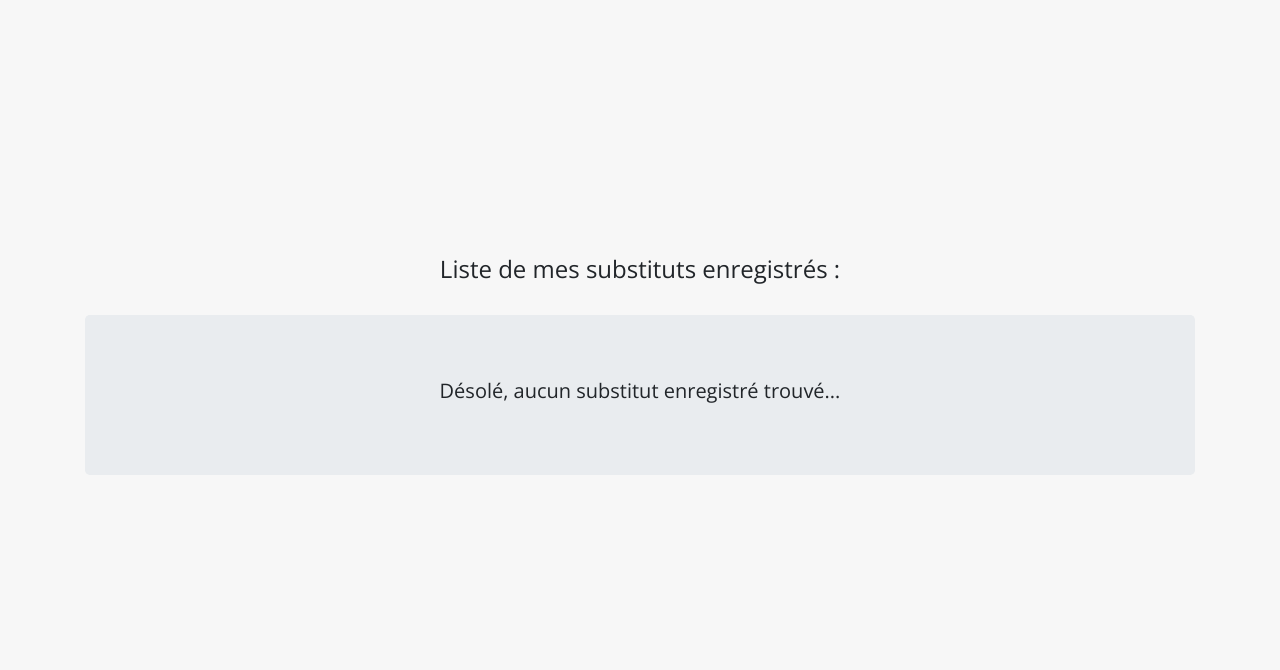
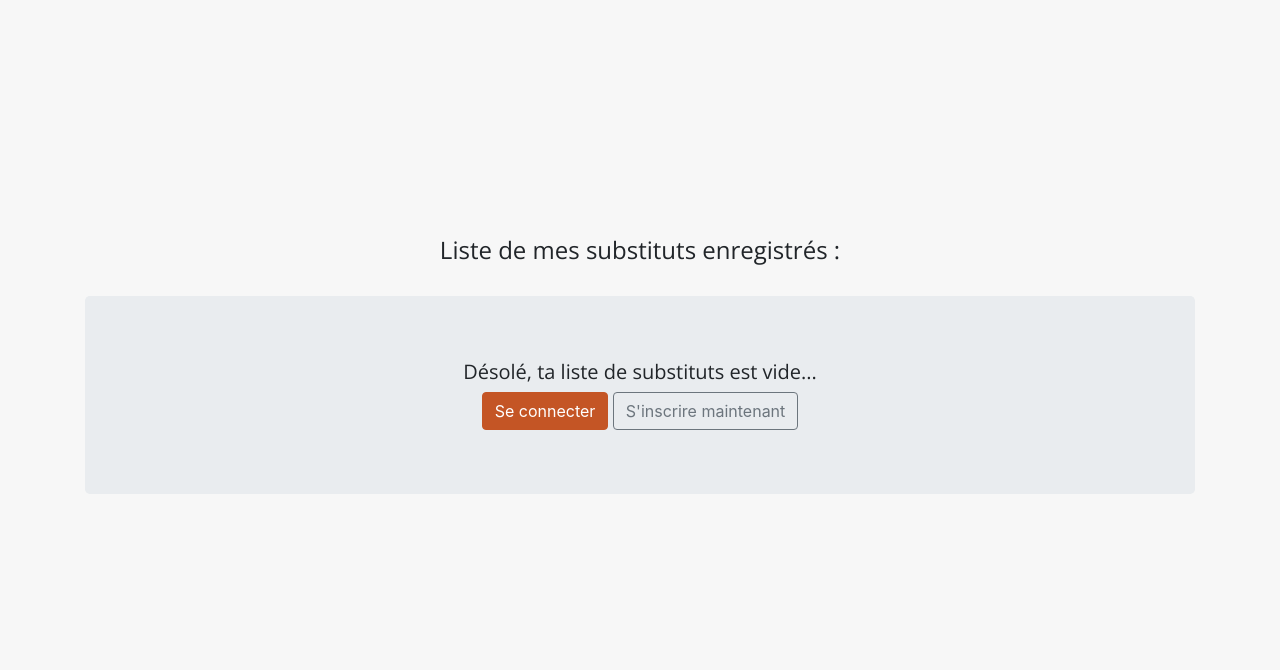
Before and after one commit to etiennody/purbeurre-v2, a Django app: page /favorites/ in a window 1280 px wide. Shown: the part 299-969 px from the top of the page. Run offline with Django 3.2, Linux system fonts and the light colour scheme; data that the repository does not hold is empty; style sheets or scripts are compiled from the project's sources; some libraries are stand-ins or nearby versions; some web fonts are replaced.

Commit message:
add users options if empty substitutes list

```diff
--- a/purbeurre_project/product/templates/product/favorites.html
+++ b/purbeurre_project/product/templates/product/favorites.html
@@ -55,7 +55,17 @@ Mes favoris
             {% empty %}
             <div class="col-lg-12 align-self-center">
                 <div class="jumbotron text-center">
-                    <h5>Désolé, aucun substitut enregistré trouvé...</h5>
+                    <h5>Désolé, ta liste de substituts est vide...</h5>
+                    <div class="option text-center">
+                        <span>
+                            <a href="{% url 'login' %}" class="btn btn-primary btn-rounded waves-effect" role="button"
+                                aria-pressed="true">Se connecter</a>
+                        </span>
+                        <span>
+                            <a href="{% url 'register' %}" class="btn btn-outline-secondary btn-rounded waves-effect"
+                                role="button" aria-pressed="true">S'inscrire maintenant</a>
+                        </span>
+                    </div>
                 </div>
             </div>
             {% endfor %}
```
